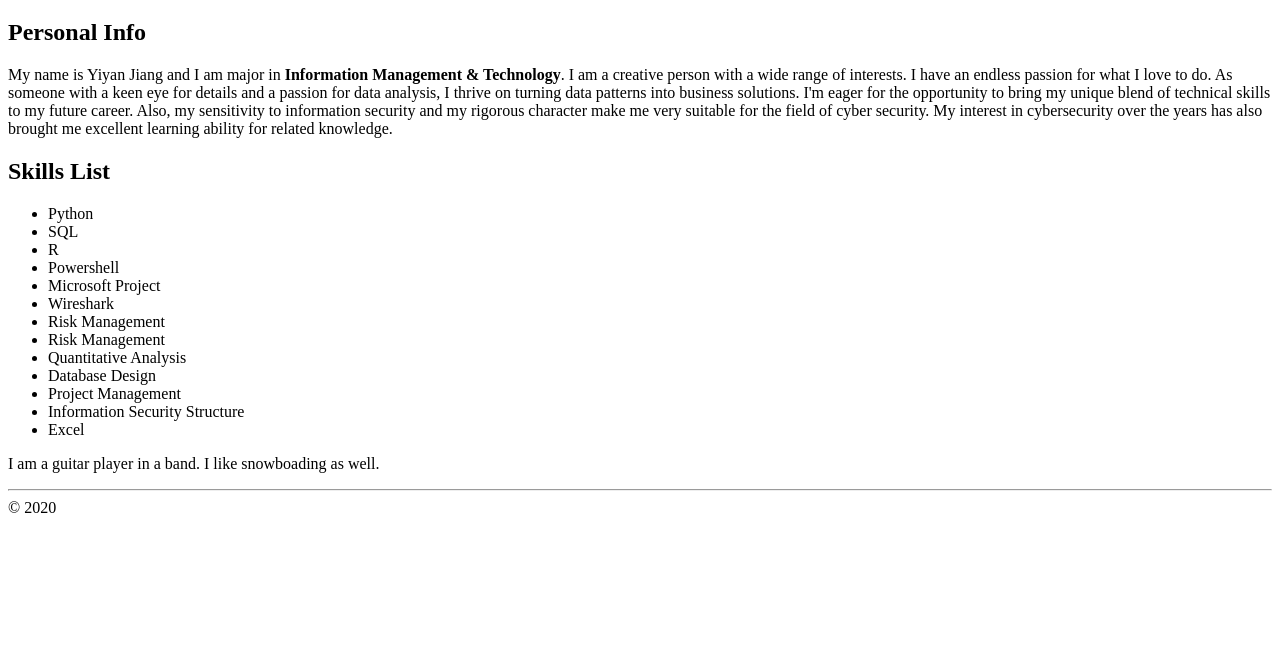
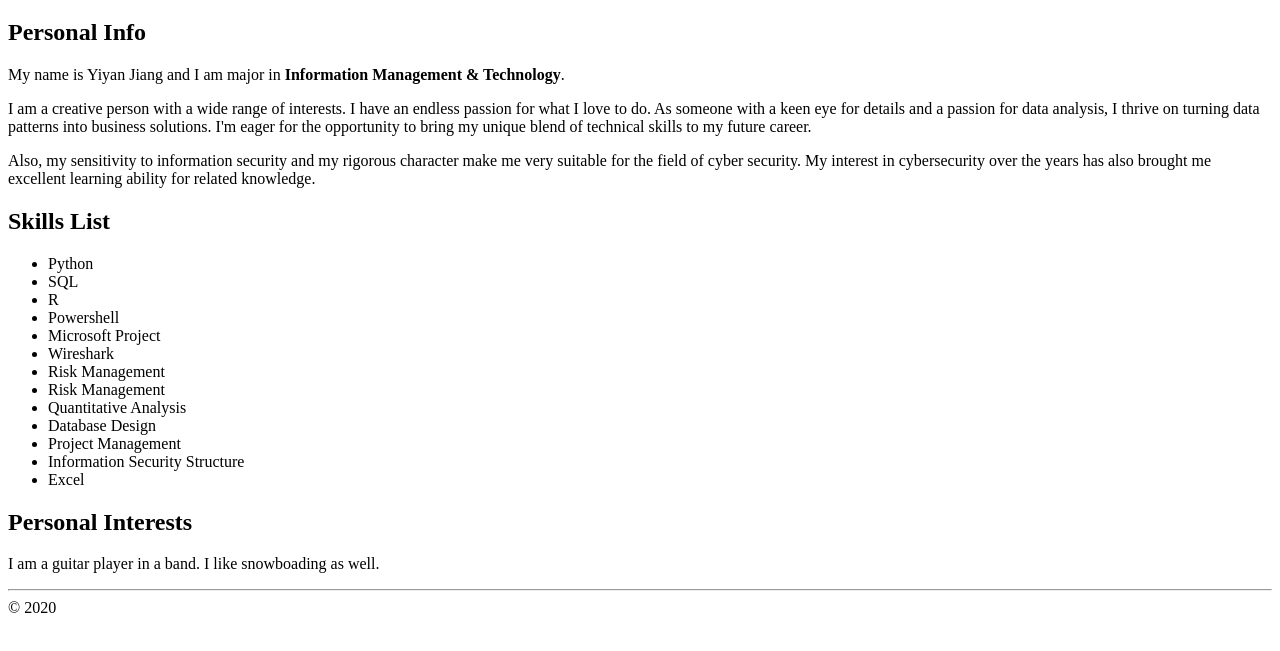
Before and after one commit to yjiang57-su/ist263, a plain HTML site: page lab02/jiang-bio.html in a window 1280 px wide. Shown: the part 87-738 px from the top of the page. Drawn offline with Linux system fonts and the light colour scheme.

Commit message:
Update jiang-bio.html

```diff
--- a/lab02/jiang-bio.html
+++ b/lab02/jiang-bio.html
@@ -8,8 +8,12 @@
         <h1> Yiyan Jiang's Biography</h1>
             <h2>Personal Info</h2>
                 <p>
-                My name is Yiyan Jiang and I am major in <strong>Information Management & Technology</strong>. I am a creative person with a wide range of interests. I have an endless passion for what I love to do.
+                My name is Yiyan Jiang and I am major in <strong>Information Management & Technology</strong>.
+                </p>
+                <p>I am a creative person with a wide range of interests. I have an endless passion for what I love to do.
                 As someone with a keen eye for details and a passion for data analysis, I thrive on turning data patterns into business solutions. I'm eager for the opportunity to bring my unique blend of technical skills to my future career.
+                </p>
+                <p>
                 Also, my sensitivity to information security and my rigorous character make me very suitable for the field of cyber security. My interest in cybersecurity over the years has also brought me excellent learning ability for related knowledge.
                 </p>
             <h2>Skills List</h2>
@@ -28,6 +32,7 @@
                     <li>Information Security Structure</li>
                     <li>Excel</li>
                 </ul>
+            <h2>Personal Interests</h2>
                 <p>
                 I am a guitar player in a band. I like snowboading as well.
                 </p>
```
